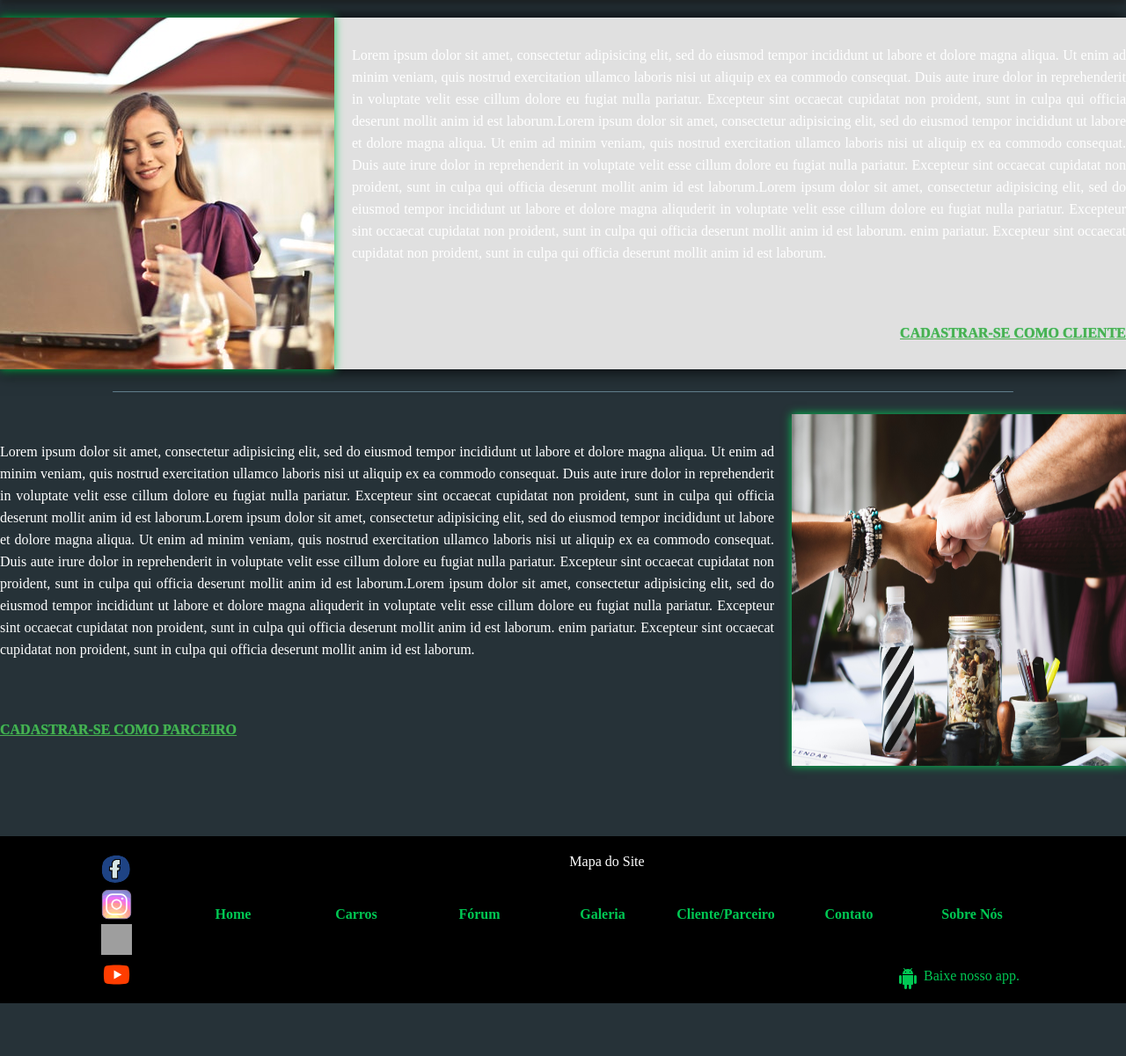
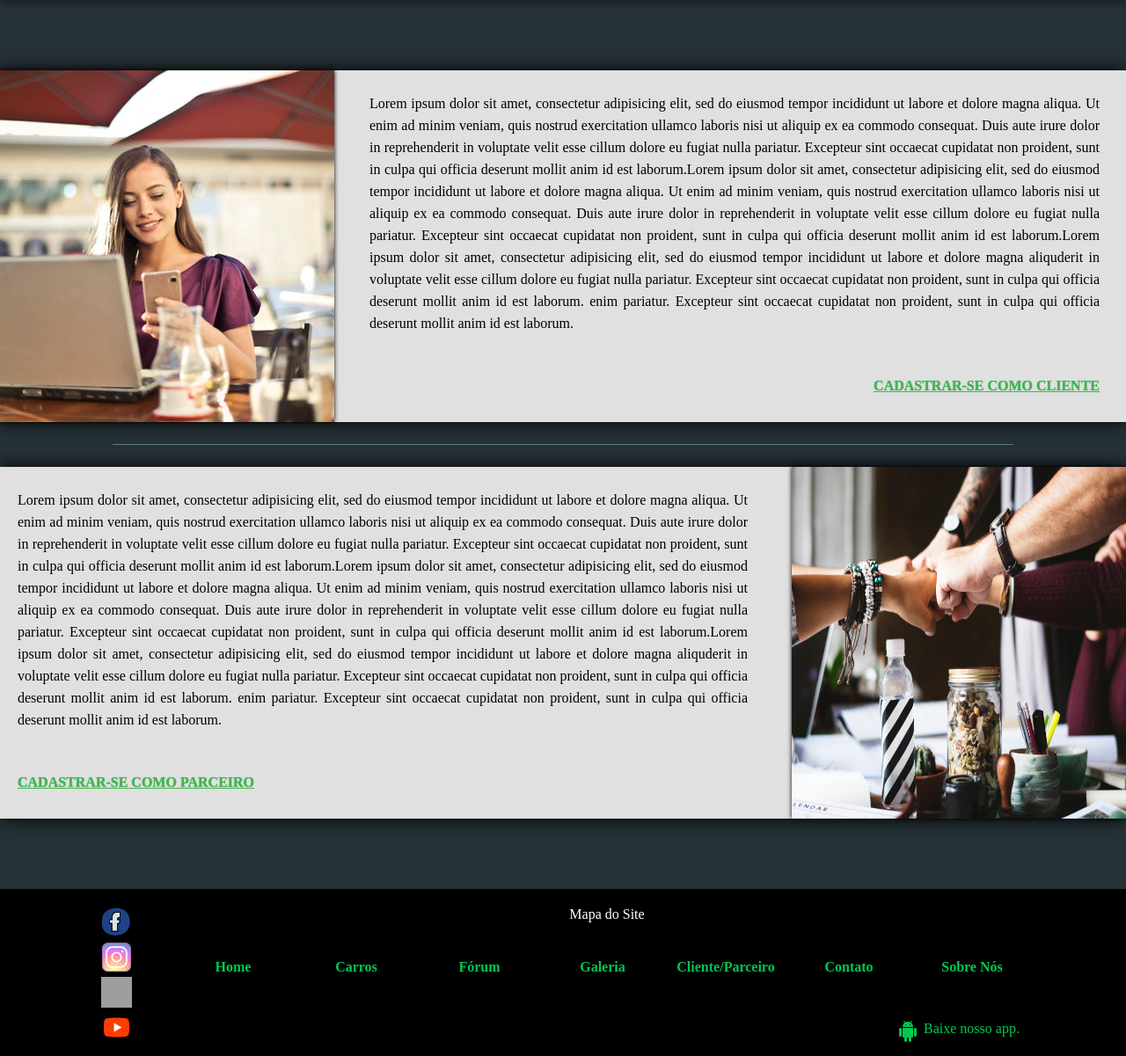
Before and after one commit to kah-eek/Portal-Auto-Center, a PHP site: page /view/cliente_parceiro.php?page=cliente_parceiro in a window 1280 px wide. Shown: the part 155-1356 px from the top of the page at 88% size. Before the commit the page ends 1296 px from the top, so only its background shows below. Run offline with PHP 8.4, Linux system fonts and the light colour scheme; some web fonts are replaced; grey boxes are pictures that could not be loaded.

Commit message:
versao com cliente_parceiro arrumada

```diff
--- a/view/cliente_parceiro.php
+++ b/view/cliente_parceiro.php
@@ -9,7 +9,7 @@
   -->
 
   <!-- Container principal do conteúdo sobre o Cliente -->
-  <div class="container_principal_conteudo_cliente_cp">
+  <div class="container_principal_conteudo_cliente_cp margem_t_80">
     <!-- Container centralizado do conteúdo sobre o Cliente -->
     <div class="container_conteudo_centro_cliente_cp centro_lr bg_cinza sombra_preta_20">
 
@@ -19,12 +19,12 @@
       </div>
 
       <!-- Conatiner do texto sobre a explicacao do Clinete -->
-      <div class="txt_explicativo_cliente_parceiro_cp conteudo justificado preenche_l_20 preenche_t_30 espacamento_linha_25 txt_branco">
+      <div class="txt_explicativo_cliente_parceiro_c conteudo justificado preenche_l_20 preenche_t_25 espacamento_linha_25 txt_preto">
         Lorem ipsum dolor sit amet, consectetur adipisicing elit, sed do eiusmod tempor incididunt ut labore et dolore magna aliqua. Ut enim ad minim veniam, quis nostrud exercitation ullamco laboris nisi ut aliquip ex ea commodo consequat. Duis aute irure dolor in reprehenderit in voluptate velit esse cillum dolore eu fugiat nulla pariatur. Excepteur sint occaecat cupidatat non proident, sunt in culpa qui officia deserunt mollit anim id est laborum.Lorem ipsum dolor sit amet, consectetur adipisicing elit, sed do eiusmod tempor incididunt ut labore et dolore magna aliqua. Ut enim ad minim veniam, quis nostrud exercitation ullamco laboris nisi ut aliquip ex ea commodo consequat. Duis aute irure dolor in reprehenderit in voluptate velit esse cillum dolore eu fugiat nulla pariatur. Excepteur sint occaecat cupidatat non proident, sunt in culpa qui officia deserunt mollit anim id est laborum.Lorem ipsum dolor sit amet, consectetur adipisicing elit, sed do eiusmod tempor incididunt ut labore et dolore magna aliquderit in voluptate velit esse cillum dolore eu fugiat nulla pariatur. Excepteur sint occaecat cupidatat non proident, sunt in culpa qui officia deserunt mollit anim id est laborum. enim pariatur. Excepteur sint occaecat cupidatat non proident, sunt in culpa qui officia deserunt mollit anim id est laborum.
       </div>
 
       <!-- Área de cadastro do Cliente -->
-      <div class="area_cadastrese float_left align_right link">
+      <div class="area_cadastrese float_left preenche_r_30 align_right link">
         <a href="#">Cadastrar-se como cliente</a>
       </div>
 
@@ -32,16 +32,16 @@
   </div>
 
   <!-- Divisor de conteúdo -->
-  <div class="divisor"></div>
+  <div class="divisor "></div>
   <!-- ******************* -->
 
   <!-- Container principal do conteúdo sobre o Parceiro -->
   <div class="container_principal_conteudo_cliente_cp">
     <!-- Container centralizado do conteúdo sobre o Parcieor -->
-    <div class="container_conteudo_centro_cliente_cp centro_lr">
+    <div class="container_conteudo_centro_cliente_cp centro_lr bg_cinza sombra_preta_20">
 
       <!-- Conatiner do texto sobre a explicacao do Parceiro -->
-      <div class="txt_explicativo_cliente_parceiro_cp conteudo justificado preenche_t_30 preenche_r_20 espacamento_linha_25 txt_branco">
+      <div class="txt_explicativo_cliente_parceiro_cp conteudo justificado  espacamento_linha_25 preenche_l_20 preenche_t_25 txt_preto ">
         Lorem ipsum dolor sit amet, consectetur adipisicing elit, sed do eiusmod tempor incididunt ut labore et dolore magna aliqua. Ut enim ad minim veniam, quis nostrud exercitation ullamco laboris nisi ut aliquip ex ea commodo consequat. Duis aute irure dolor in reprehenderit in voluptate velit esse cillum dolore eu fugiat nulla pariatur. Excepteur sint occaecat cupidatat non proident, sunt in culpa qui officia deserunt mollit anim id est laborum.Lorem ipsum dolor sit amet, consectetur adipisicing elit, sed do eiusmod tempor incididunt ut labore et dolore magna aliqua. Ut enim ad minim veniam, quis nostrud exercitation ullamco laboris nisi ut aliquip ex ea commodo consequat. Duis aute irure dolor in reprehenderit in voluptate velit esse cillum dolore eu fugiat nulla pariatur. Excepteur sint occaecat cupidatat non proident, sunt in culpa qui officia deserunt mollit anim id est laborum.Lorem ipsum dolor sit amet, consectetur adipisicing elit, sed do eiusmod tempor incididunt ut labore et dolore magna aliquderit in voluptate velit esse cillum dolore eu fugiat nulla pariatur. Excepteur sint occaecat cupidatat non proident, sunt in culpa qui officia deserunt mollit anim id est laborum. enim pariatur. Excepteur sint occaecat cupidatat non proident, sunt in culpa qui officia deserunt mollit anim id est laborum.
       </div>
 
@@ -52,7 +52,7 @@
 
 
       <!-- Área de cadastro do Parceiro -->
-      <div class="area_cadastrese float_right align_left preenche_b_30 link">
+      <div class="area_cadastrese float_right align_left preenche_l_20 preenche_b_30 link">
         <a href="#">Cadastrar-se como parceiro</a>
       </div>
 
--- a/view/component/footer.php
+++ b/view/component/footer.php
@@ -52,7 +52,7 @@
                 Contato
               </div>
               <div class="link_pags conteudo titulo">
-                <a href="view/sobre_empresa.php?page=sobre_empresa">
+                <a href="<?php echo isset($_GET['page']) == true ? '../index.php' : '' ?>">
                   Sobre Nós
                 </a>
               </div>
--- a/view/component/header.php
+++ b/view/component/header.php
@@ -89,7 +89,7 @@
             <div class="icone_item_menu1">
               <i class="material-icons">person_add</i>
             </div>
-            <a href="view/cliente_parceiro.php?page=cliente_parceiro">
+            <a href="<?php echo isset($_GET['page']) == true ? 'cliente_parceiro.php?page=cliente_parceiro' : 'view/cliente_parceiro.php?page=cliente_parceiro' ?>">
               CLIENTE/<br>PARCEIRO
             </a>
           </div>
--- a/view/css/cliente_parceiro.css
+++ b/view/css/cliente_parceiro.css
@@ -8,7 +8,8 @@
 .container_principal_conteudo_cliente_cp{
   width: 100%;
   height: 400px;
-  margin-top: 20px;
+
+
 }
 /* ******************* */
 
@@ -24,7 +25,6 @@
 .img_explicativo_cliente_parceiro_cp{
   width: 380px;
   height: 400px;
-  box-shadow: 0px 0px 10px #00C853;
 }
 .img_explicativo_cliente_parceiro_cp img{
   width: inherit;
@@ -33,12 +33,19 @@
 /* ******************* */
 
 /* Conatiner do texto sobre a explicacao de Clinete e Parceiro */
-.txt_explicativo_cliente_parceiro_cp{
-  width: 900px;
+.txt_explicativo_cliente_parceiro_c{
+  width: 850px;
   height: 350px;
   float: left;
-  /* background-color: magenta; */
+  margin-left: 20px;
 }
+
+.txt_explicativo_cliente_parceiro_cp{
+  width: 850px;
+  height: 350px;
+  float: left;
+}
+
 /* ******************* */
 
 /* Área de cadastro do Cliente/Parceiro */
```
